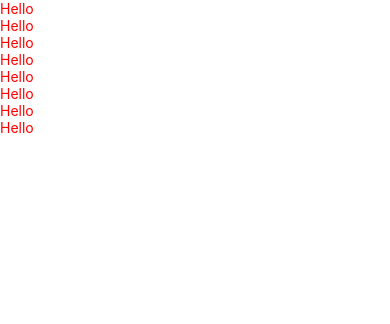
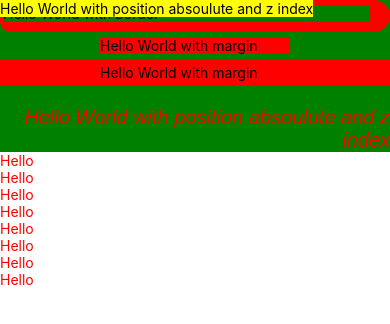
Before and after one commit to fahmi54321/basic_react_native, a React Native app: screen / in a window 390 px wide. Shown: the top 324 px of the page. Built offline with nearby package versions, Linux system fonts and the light colour scheme.

Commit message:
update code

```diff
--- a/App.js
+++ b/App.js
@@ -1,10 +1,96 @@
 import React from 'react';
-import {SafeAreaView} from 'react-native';
+import {SafeAreaView, View, Text} from 'react-native';
 import Item from './components/item/item';
 
 const App = () => {
   return (
     <SafeAreaView>
+      {/* Inline style */}
+      <View
+        style={{
+          position: 'relative',
+          backgroundColor: 'green',
+        }}>
+        <View
+          style={{
+            borderWidth: 1,
+            borderTopWidth: 5,
+            borderBottomWidth: 10,
+            borderLeftWidth: 3,
+            borderRightWidth: 20,
+            borderColor: 'red',
+            borderRadius: 10,
+            borderTopLeftRadius: 20,
+            borderBottomLeftRadius: 20,
+            borderTopRightRadius: 30,
+            borderBottomRightRadius: 30,
+          }}>
+          <Text>Hello World with border</Text>
+        </View>
+
+        <View
+          style={{
+            backgroundColor: 'red',
+            margin: 10,
+            // marginTop: 5,
+            // marginBottom: 5,
+            // marginLeft: 100,
+            // marginRight: 100,
+            marginHorizontal: 100,
+            marginVertical: 5,
+          }}>
+          <Text>Hello World with margin</Text>
+        </View>
+
+        <View
+          style={{
+            backgroundColor: 'red',
+            padding: 10,
+            // paddingTop: 5,
+            // paddingBottom: 5,
+            // paddingLeft: 100,
+            // paddingRight: 100,
+            paddingHorizontal: 100,
+            paddingVertical: 5,
+          }}>
+          <Text>Hello World with margin</Text>
+        </View>
+
+        <View
+          style={{
+            backgroundColor: 'blue',
+            position: 'absolute',
+          }}>
+          <Text>Hello World with position absoulute</Text>
+        </View>
+
+        <View
+          style={{
+            backgroundColor: 'yellow',
+            position: 'absolute',
+            zIndex: 1,
+          }}>
+          <Text>Hello World with position absoulute and z index</Text>
+        </View>
+        <View
+          style={{
+            marginTop: 20,
+          }}>
+          <Text
+            style={{
+              color: '#ff0000',
+              fontFamily: 'Arial',
+              fontSize: 20,
+              fontStyle: 'italic',
+              fontWeight: '400',
+              textAlign: 'right',
+            }}>
+            Hello World with position absoulute and z index
+          </Text>
+        </View>
+      </View>
+
+      {/* Prop paramaters */}
       <Item name={'Table'} price={20} />
       <Item name={'Chair'} price={100} />
       <Item name={'Desk'} price={200} />
```
